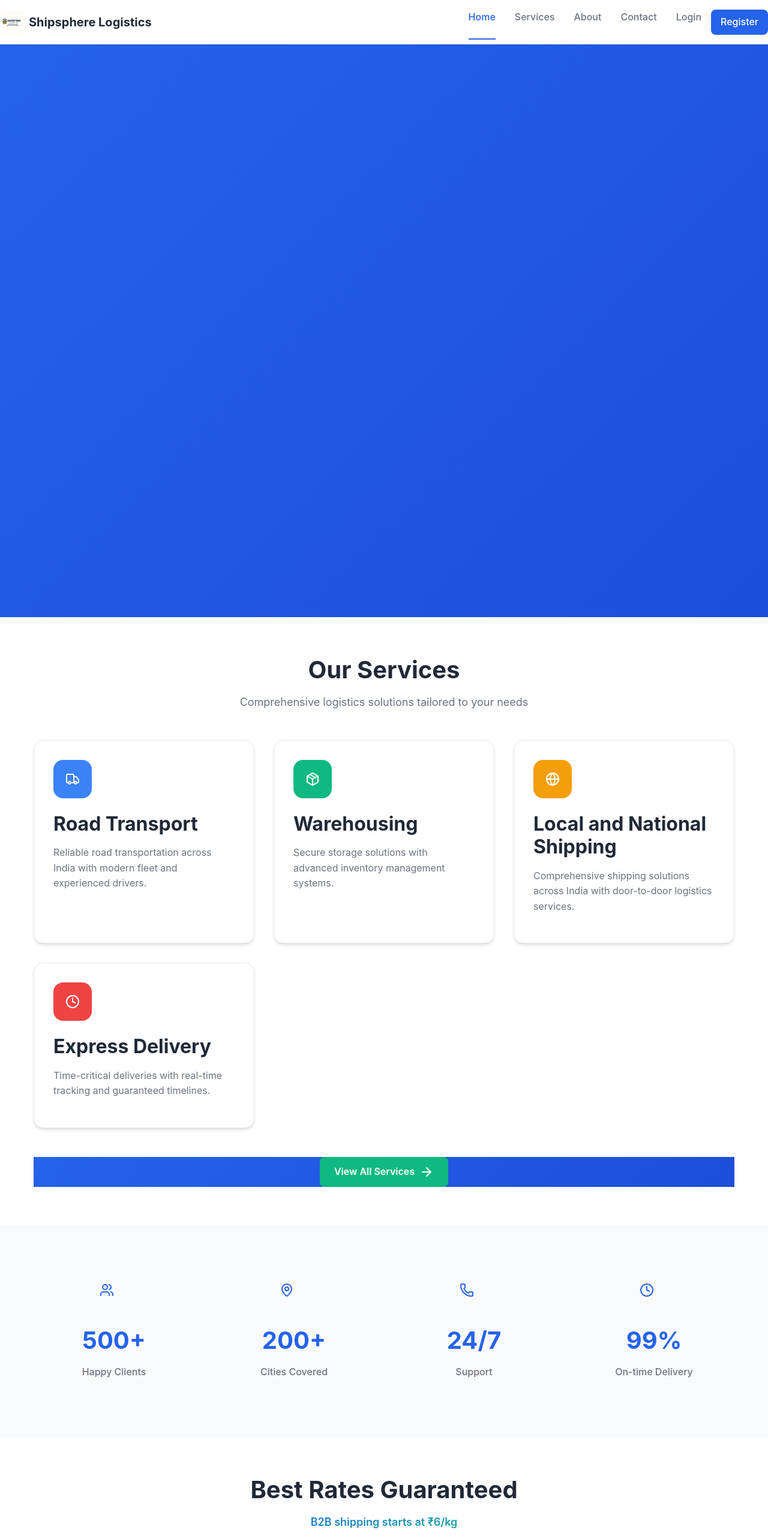
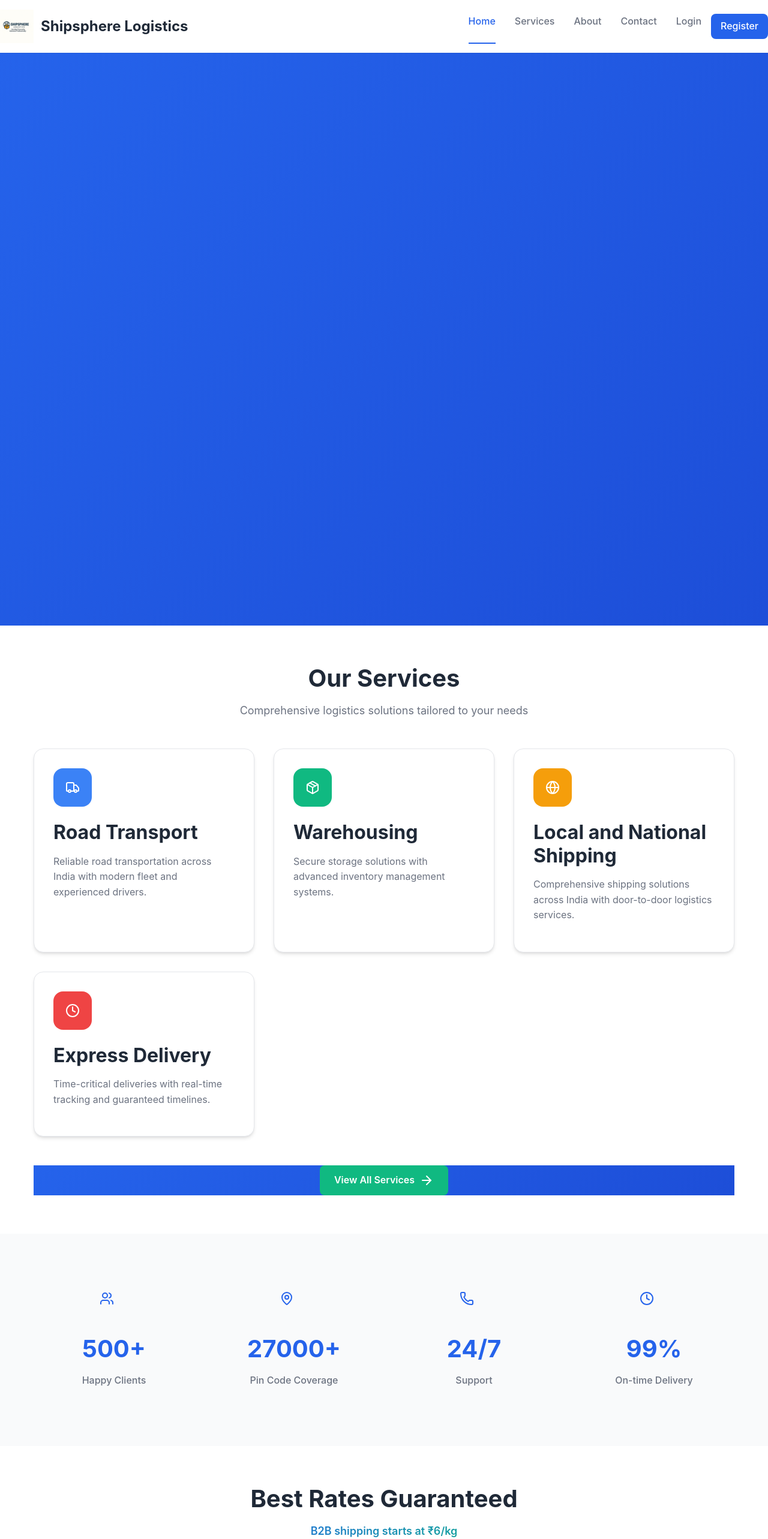
Before and after one commit to PriyanshVijay26/shree-ashtavinayak-logistics, a React (Create React App) app: page / in a window 1280 px wide. Shown: the top 2566 px of the page at 60% size. Built offline with nearby package versions, Linux system fonts and the light colour scheme.

Commit message:
Improve website content and design: increase logo size, update to 27000+ pincode coverage, and improve first order text phrasing

```diff
--- a/src/App.css
+++ b/src/App.css
@@ -124,22 +124,22 @@ p {
 .nav-logo {
   display: flex;
   align-items: center;
-  gap: 0.5rem;
+  gap: 0.75rem;
   text-decoration: none;
   color: var(--text-primary);
   font-weight: 700;
-  font-size: 1.25rem;
+  font-size: 1.5rem;
 }
 
 .company-logo {
-  width: 2.5rem;
-  height: 2.5rem;
+  width: 3.5rem;
+  height: 3.5rem;
   object-fit: contain;
 }
 
 .logo-icon {
-  width: 2rem;
-  height: 2rem;
+  width: 3rem;
+  height: 3rem;
   color: var(--primary-color);
 }
 
--- a/src/pages/About.tsx
+++ b/src/pages/About.tsx
@@ -141,8 +141,8 @@ const About: React.FC = () => {
                 <div className="stat-label">Happy Clients</div>
               </div>
               <div className="stat-item">
-                <div className="stat-number">200+</div>
-                <div className="stat-label">Cities Covered</div>
+                <div className="stat-number">27000+</div>
+                <div className="stat-label">Pin Code Coverage</div>
               </div>
               <div className="stat-item">
                 <div className="stat-number">100+</div>
--- a/src/pages/Home.tsx
+++ b/src/pages/Home.tsx
@@ -83,7 +83,7 @@ const Home = () => {
 
   const stats = [
     { number: '500+', label: 'Happy Clients', icon: <Users /> },
-    { number: '200+', label: 'Cities Covered', icon: <MapPin /> },
+    { number: '27000+', label: 'Pin Code Coverage', icon: <MapPin /> },
     { number: '24/7', label: 'Support', icon: <Phone /> },
     { number: '99%', label: 'On-time Delivery', icon: <Clock /> }
   ];
@@ -166,7 +166,7 @@ const Home = () => {
                   className="truck-message-box"
                 >
                   <Truck className="message-truck-icon" />
-                  <p>Let us handle your first order to experience our exceptional service quality!</p>
+                  <p>Handle your first order free of cost and experience our exceptional service quality!</p>
                 </motion.div>
               </div>
             </div>
```
